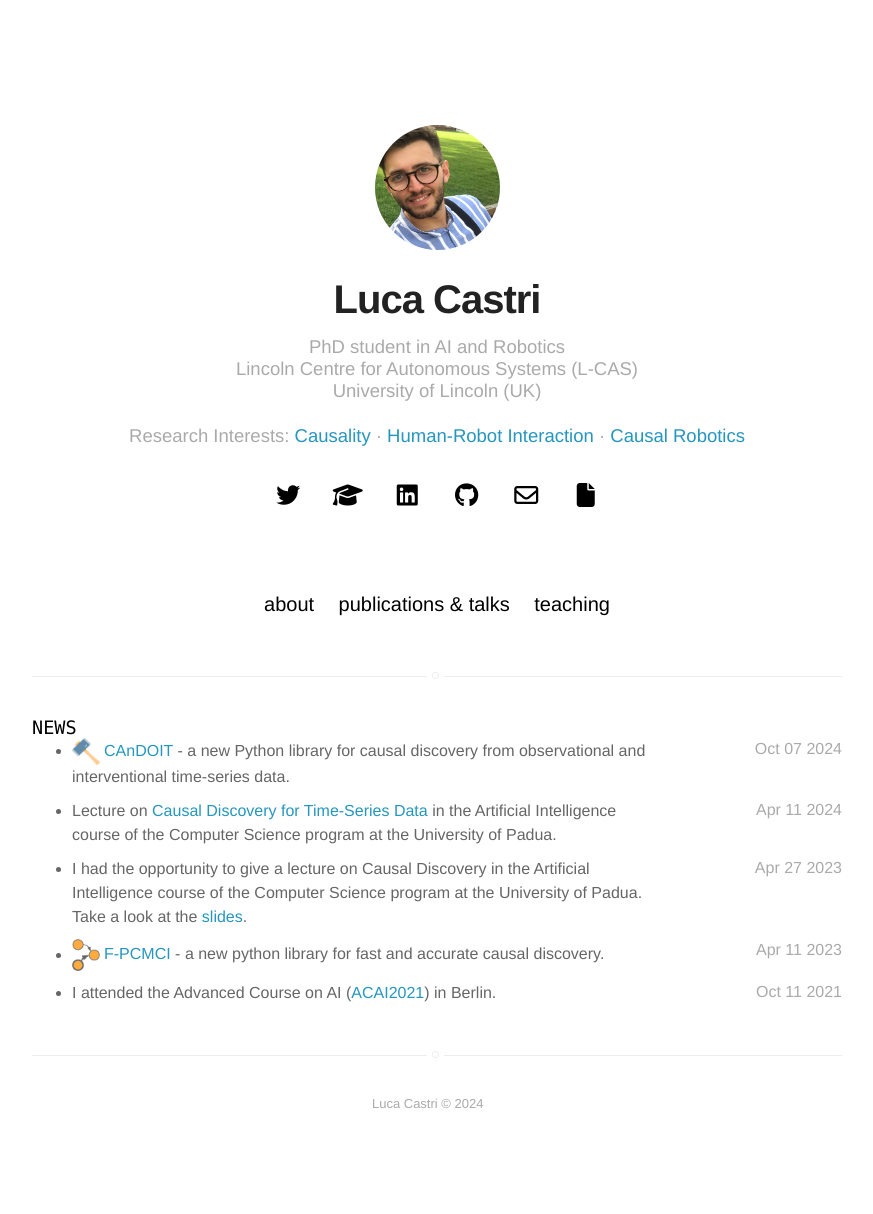
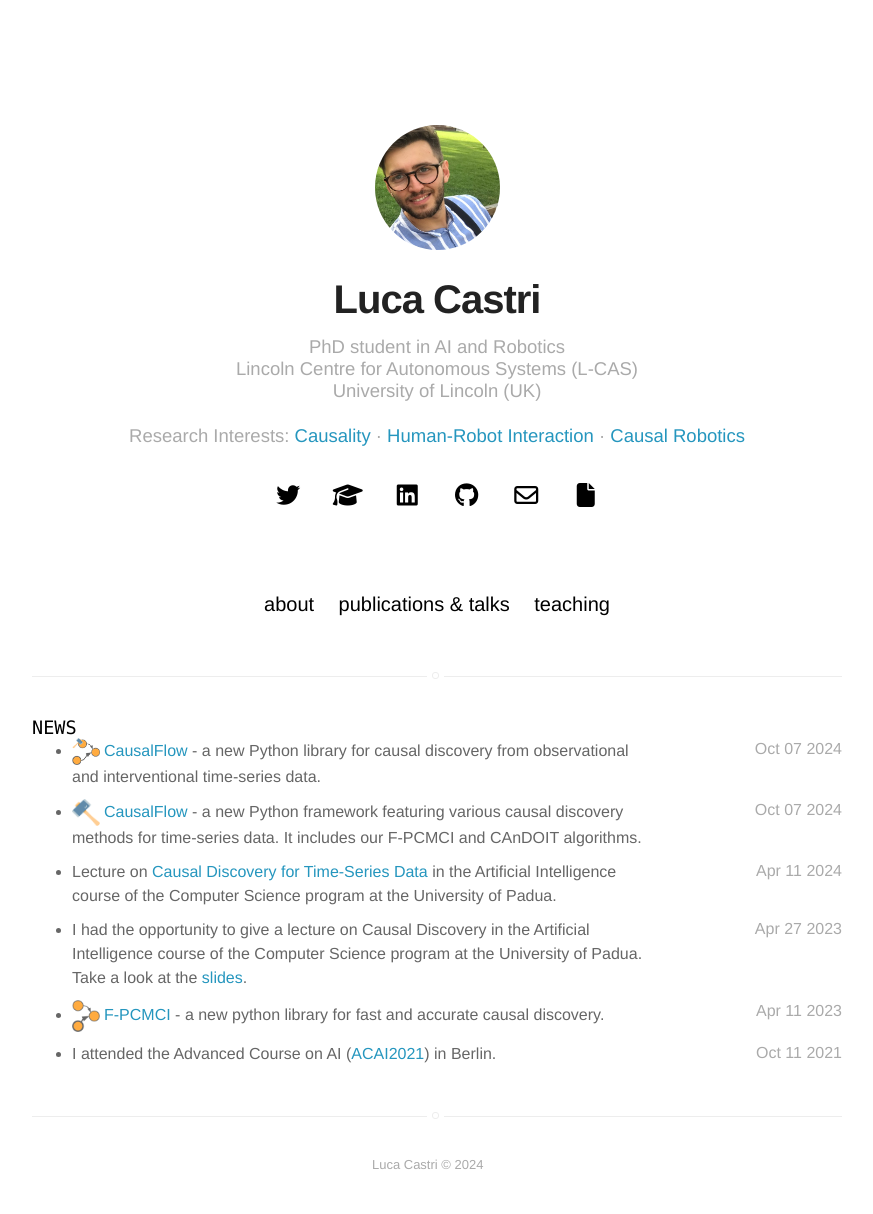
Before and after one commit to lcastri/lcastri.github.io, a Jekyll site: the page built from index.html, in a window 1280 px wide. Shown: the whole page, without its empty margins (203-1076 px from the left). Built offline with Jekyll 4.4.1, drawn with Linux system fonts in a browser that asks for light colours; nearby versions of some CDN libraries; before the commit the page ends 1153 px from its top, so only the background shows below that.

Commit message:
CausalFlow

```diff
--- a/_posts/2023-04-11-CAnDOIT.markdown
+++ b/_posts/2023-04-11-CAnDOIT.markdown
@@ -1,5 +1,5 @@
 ---
-title: <a class="ext_link" href="https://github.com/lcastri/causalflow">CAnDOIT</a> - a new Python library for causal discovery from observational and interventional time-series data.
+title: <a class="ext_link" href="https://lcastri.github.io/causalflow">CausalFlow</a> - a new Python framework featuring various causal discovery methods for time-series data. It includes our F-PCMCI and CAnDOIT algorithms.
 layout: post
 date: 2024-10-07
 tag: candoit2024
--- /dev/null
+++ b/_posts/2023-04-11-CausalFlow.markdown
@@ -0,0 +1,16 @@
+---
+title: <a class="ext_link" href="https://github.com/lcastri/causalflow">CausalFlow</a> - a new Python library for causal discovery from observational and interventional time-series data.
+layout: post
+date: 2024-10-07
+tag: causalflow2024
+image: https://lcastri.github.io/assets/images/causalflow.png
+headerImage: true
+width: 27.56
+heigth: 32
+updates: true
+hidden: true # don't count this post in blog pagination
+description: "CausalFlow"
+category: update
+author: lucacastri
+externalLink: false
+---
```
Also changed, not shown: assets/images/causalflow.png (added).
